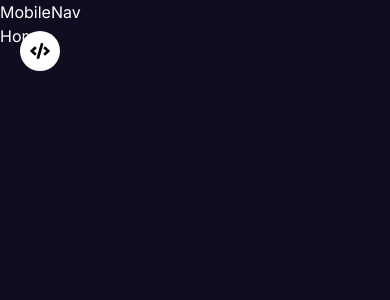
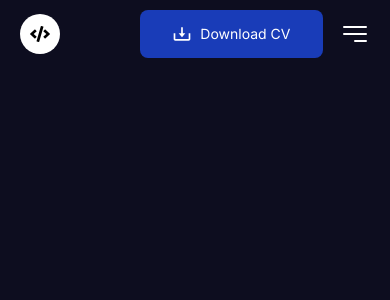
Before and after one commit to louist3ng/portfolio-website, a Next.js app: page / in a window 390 px wide. Shown: the top 300 px of the page. Built offline with nearby package versions, Linux system fonts and the light colour scheme.

Commit message:
Add mobile navigation
- Fix malformed JSX tags in Nav component
- Add conditional rendering for mobile menu
- Fix transition CSS typo
- Implement proper mobile menu state management

```diff
--- a/components/Home/Home.tsx
+++ b/components/Home/Home.tsx
@@ -2,7 +2,7 @@
 
 const Home = () => {
     return (
-        <div className="overflow-hidden text-white">Home</div>
+        <div className="overflow-hidden text-white"></div>
     )
 }
 
--- a/components/Home/Navbar/MobileNav.tsx
+++ b/components/Home/Navbar/MobileNav.tsx
@@ -1,10 +1,41 @@
 import React from 'react'
+import Link from 'next/link'
+import { CgClose } from 'react-icons/cg'
+import { NavLinks } from '../../../constant/constant'
 
-const MobileNav = () => {
+type Props = {
+    showNav: boolean;
+    closeNav: () => void;
+}
+
+
+const MobileNav = ({closeNav,showNav}:Props) => {
+
+    const navOpen = showNav ? "translate-x-0" : "translate-x-[100%]";
+
     return (
-        <div>
-            MobileNav
+    <div>
+        {/*overlay*/}
+        <div className= {`fixed inset-0 ${navOpen} transform transition-all right-0 duration-700 z-[100002]
+        bg-black opacity-50 w-full h-screen`}></div>
+        {/*NavLinks*/}
+        <div className= {`text-white ${navOpen} fixed justify-center flex flex-col h-full transform transiton-all
+        duration-500 delay-300 w-[80%] sm:w-[60%] bg-cyan-800 space-y-6 z-[100050] right-0`}>
+            {NavLinks.map((link) => {
+                return <Link key={link.id} href={link.url}>
+                    <p className="text-white w-fit text-xl ml-12 border-b-[1.5px]
+                    pb-1 border-white sm:text-[30px]">
+                        {link.label}
+                    </p>
+                </Link>
+            })}
+            {/*Cross icon*/}
+            <CgClose
+            onClick={closeNav}
+            className="absolute top-[0.7rem] right-[1.4rem] sm:w-8 sm:h-8 w-6 h-6"/>
         </div>
+
+    </div>
     )
 }
 
--- a/components/Home/Navbar/Nav.tsx
+++ b/components/Home/Navbar/Nav.tsx
@@ -1,11 +1,35 @@
-import React from 'react'
+"use client";
+import React, { useState, useEffect } from 'react'
 import Link from 'next/link';
 import { FaCode } from 'react-icons/fa';
+import { BiDownload } from 'react-icons/bi';
+import { HiBars3BottomRight } from 'react-icons/hi2';
 import { NavLinks } from '../../../constant/constant';
 
-const Nav = () => {
+type Props = {
+	openNav: () => void
+}
+
+const Nav = ({openNav}:Props) => {
+	const [navBg, setNavBg] = useState(false);
+
+	useEffect(() => {
+		const handler = () => {
+			if (window.scrollY >= 90) {
+				setNavBg(true);
+			} else {
+				setNavBg(false);
+			}
+		}
+
+		window.addEventListener("scroll", handler);
+
+		return () => window.removeEventListener("scroll", handler);
+
+	}, [])
+
 	return (
-    <div className="transition-all duration-200 h-[12vh] z-[10000] fixed w-full">
+		<div className={`transition-all ${navBg ? 'bg-[#0f142ed9] shadow-md' : "fixed"} duration-200 h-[10vh] z-[10000] fixed top-0 w-full -mt-2`}>
 			<div className="flex items-center h-full justify-between w-[90%] mx-auto">
 				{/*icon*/}
 				<div className="flex items-center space-x-2">
@@ -18,7 +42,8 @@
         </div>
 	{/*navLinks*/}
 	<div className="absolute inset-y-0 left-1/2 -translate-x-1/2 hidden lg:flex items-center space-x-10">
-          {NavLinks.map((link) => {
+	{
+		NavLinks.map((link) => {
 			return (
 				<Link
 					key={link.id}
@@ -28,10 +53,22 @@
 					<p>{link.label}</p>
 				</Link>
 			)
-          })}
+		})
+	}
         </div>
+	{/*CV BUTTON & MENU*/}
+	<div className="flex items-center space-x-4">
+          <button className="px-8 py-3.5 text-sm cursor-pointer rounded-lg bg-blue-800 hover:bg-blue-900
+                transition-all duration-300 text-white flex items-center space-x-2">
+            <BiDownload className="w-5 h-5" />
+            <span>Download CV</span>
+          </button>
+          <HiBars3BottomRight
+		  onClick={openNav}
+		  className="w-8 h-8 cursor-pointer text-white lg:hidden" />
         </div>
-    </div>
+      </div >
+    </div >
   )
 }
 
--- a/components/Home/Navbar/ResponsiveNav.tsx
+++ b/components/Home/Navbar/ResponsiveNav.tsx
@@ -1,12 +1,24 @@
+"use client";
 import Nav from './Nav'
 import MobileNav from './MobileNav'
-import React from 'react'
+import React, { useState } from 'react'
 
 const ResponsiveNav = () => {
+    const [showNav, setShowNav] = useState(false);
+
+    const openNavHandler = () => {
+        console.log("Opening nav");
+        setShowNav(true);
+    };
+    const closeNavHandler = () => {
+        console.log("Closing nav");
+        setShowNav(false);
+    };
+
     return (
-        <div className="text-white">
-            <Nav />
-            <MobileNav />
+        <div>
+            <Nav openNav={openNavHandler} />
+            <MobileNav showNav={showNav} closeNav={closeNavHandler} />
         </div>
     )
 }
```
Lines whose indentation alone changed are shown as unchanged.
